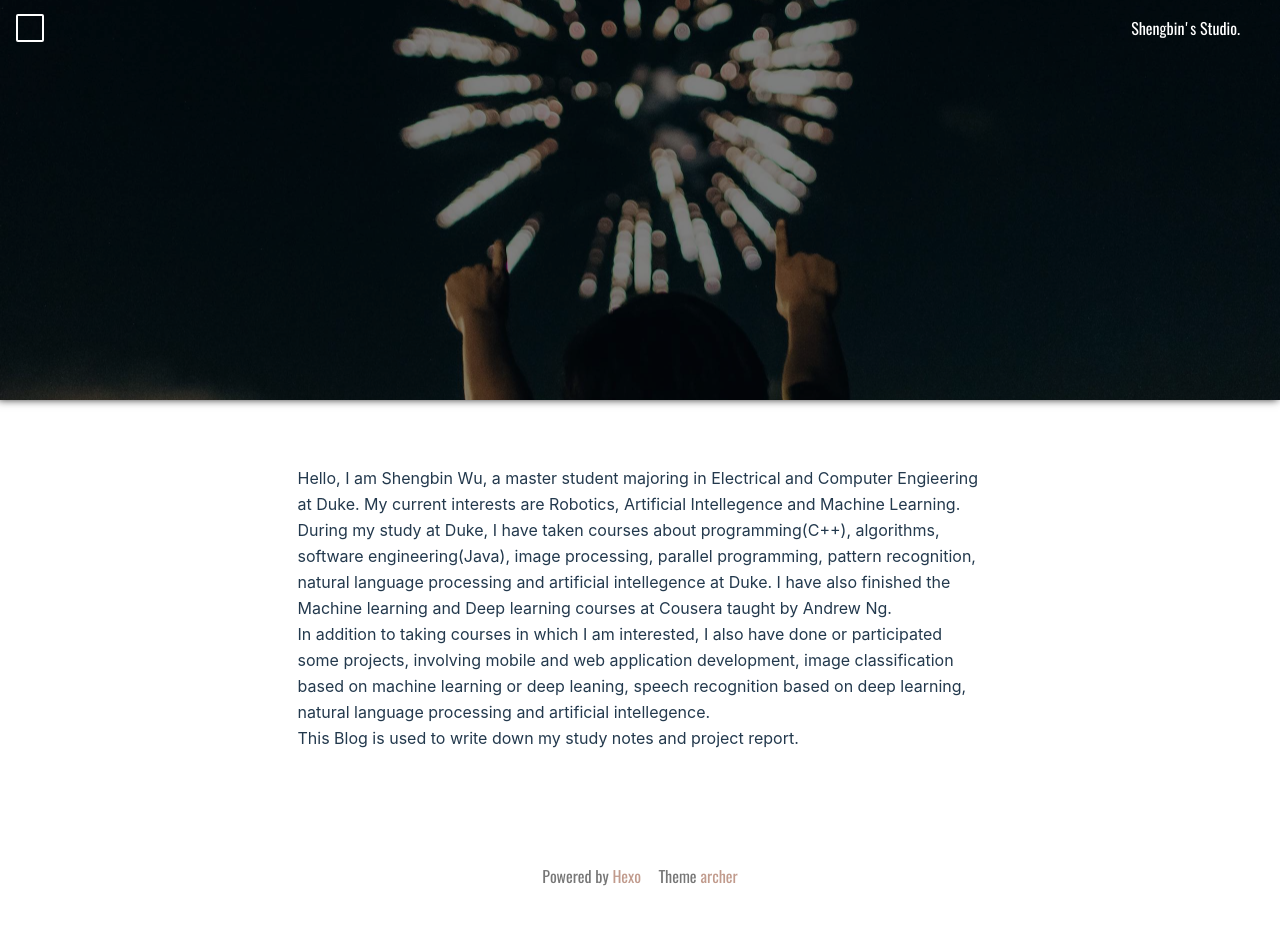
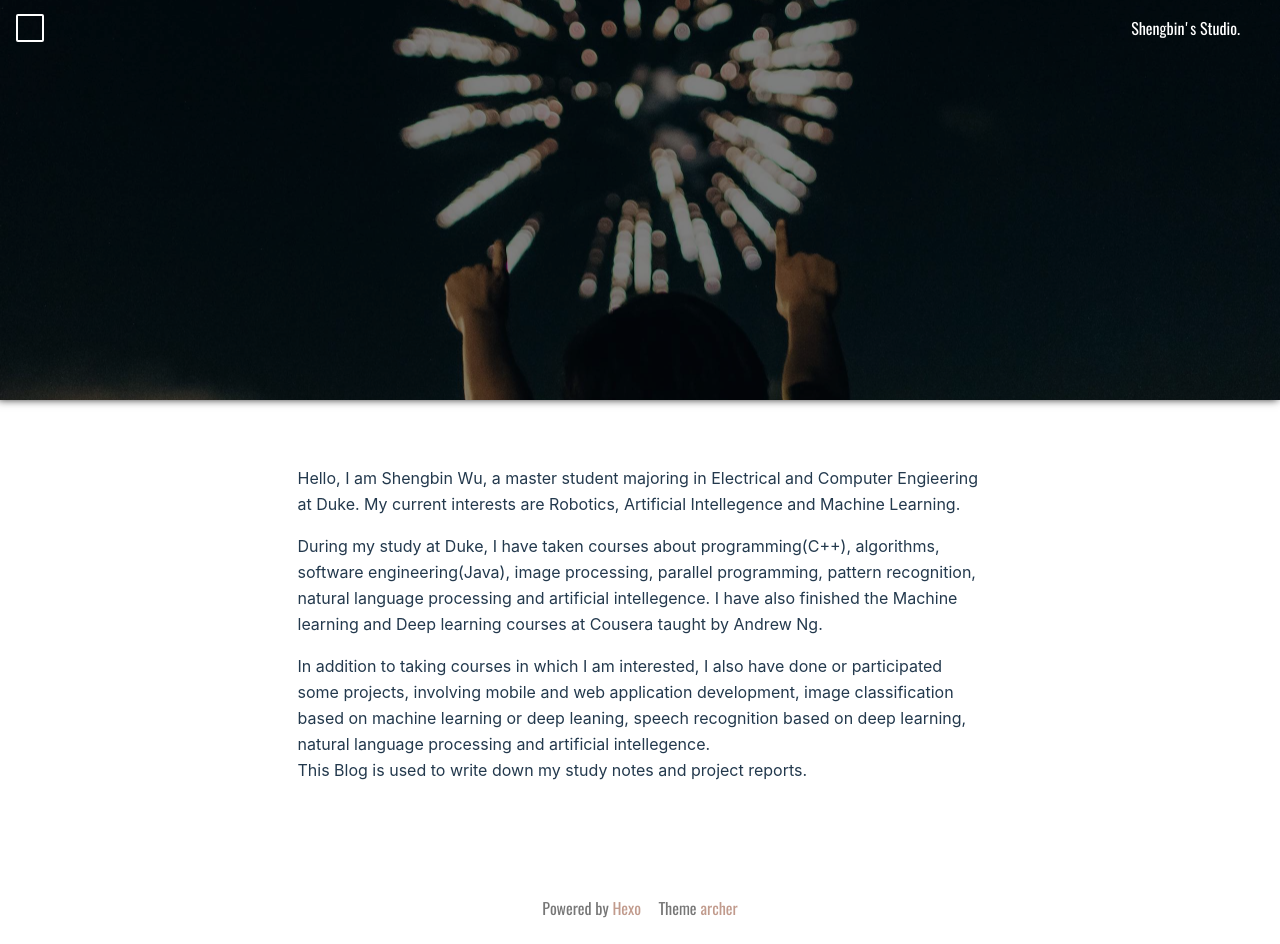
Before and after one commit to wushbin/wushbin.github.io, a plain HTML site: page about/index.html in a window 1280 px wide. Before the commit the page ends 912 px from the top, so only its background shows below. Drawn offline with nearby package versions, Linux system fonts and the light colour scheme; a script that the page names is missing; a web font is replaced by a local one.

Commit message:
Site updated: 2017-12-23 16:51:05

```diff
--- a/about/index.html
+++ b/about/index.html
@@ -161,7 +161,9 @@
             <!-- 不可以删除，否则会调用post的layout  -->
 <main class="main about-page">
     <article class="article-entry">
-        <p>Hello, I am Shengbin Wu, a master student majoring in Electrical and Computer Engieering at Duke. My current interests are Robotics, Artificial Intellegence and Machine Learning.<br>During my study at Duke, I have taken courses about programming(C++), algorithms, software engineering(Java), image processing, parallel programming, pattern recognition, natural language processing and artificial intellegence at Duke. I have also finished the Machine learning and Deep learning courses at Cousera taught by Andrew Ng.<br>In addition to taking courses in which I am interested, I also have done or participated some projects, involving mobile and web application development, image classification based on machine learning or deep leaning, speech recognition based on deep learning, natural language processing and artificial intellegence.<br>This Blog is used to write down my study notes and project report.  </p>
+        <p>Hello, I am Shengbin Wu, a master student majoring in Electrical and Computer Engieering at Duke. My current interests are Robotics, Artificial Intellegence and Machine Learning.  </p>
+<p>During my study at Duke, I have taken courses about programming(C++), algorithms, software engineering(Java), image processing, parallel programming, pattern recognition, natural language processing and artificial intellegence. I have also finished the Machine learning and Deep learning courses at Cousera taught by Andrew Ng.  </p>
+<p>In addition to taking courses in which I am interested, I also have done or participated some projects, involving mobile and web application development, image classification based on machine learning or deep leaning, speech recognition based on deep learning, natural language processing and artificial intellegence.<br>This Blog is used to write down my study notes and project reports.  </p>
 
     </article>
 </main>
```
